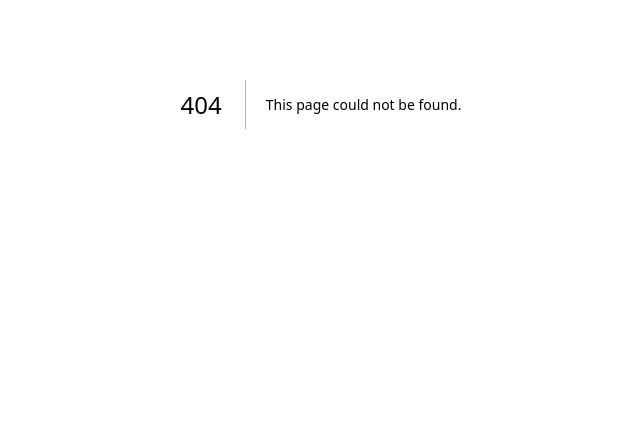
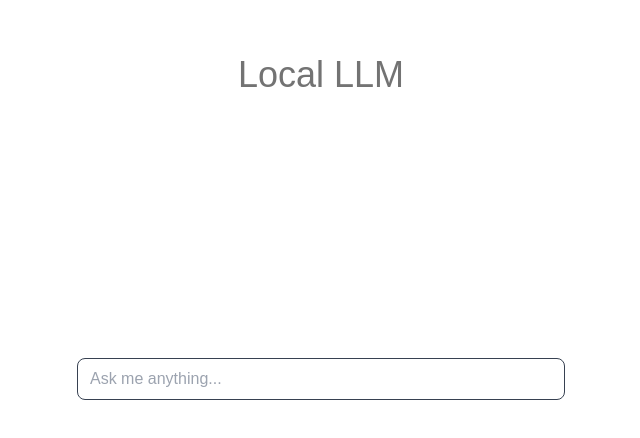
Before and after one commit to Zeddnyx/llm, a Next.js app: page /chat in a window 1280 px wide. Before the commit this address had no page. Shown: the part 296-734 px from the top of the page, without its empty margins (319-959 px from the left). Built offline with nearby package versions, Linux system fonts and the light colour scheme.

Commit message:
initial commit

```diff
--- /dev/null
+++ b/app/api/chat/route.ts
@@ -0,0 +1,14 @@
+import { createOllama } from "ollama-ai-provider";
+import { streamText } from "ai";
+
+const ollama = createOllama();
+
+export async function POST(req: Request) {
+  const { messages } = await req.json();
+
+  const result = await streamText({
+    model: ollama("gemma2:2b"),
+    prompt: messages,
+  });
+  return result.toDataStreamResponse();
+}
--- /dev/null
+++ b/app/chat/actions.ts
@@ -0,0 +1,27 @@
+"use server";
+import { ollama } from "ollama-ai-provider";
+import { streamText } from "ai";
+import { createStreamableValue } from "ai/rsc";
+
+export async function continueConversation(history: Message[]) {
+  const stream = createStreamableValue();
+  const model = ollama("llama3.2");
+
+  (async () => {
+    const { textStream } = await streamText({
+      model: model,
+      messages: history,
+    });
+
+    for await (const text of textStream) {
+      stream.update(text);
+    }
+
+    stream.done();
+  })().then(() => { });
+
+  return {
+    messages: history,
+    newMessage: stream.value,
+  };
+}
--- /dev/null
+++ b/app/chat/page.tsx
@@ -0,0 +1,10 @@
+import Home from "@/components/chat/home"
+
+ export default function Page() {
+
+  return (
+    <div>
+    <Home />
+    </div>
+  )
+}
--- /dev/null
+++ b/components/chat/home.tsx
@@ -0,0 +1,67 @@
+"use client";
+import { continueConversation } from "@/app/chat/actions";
+import { readStreamableValue } from "ai/rsc";
+import { useState } from "react";
+import Markdown from "react-markdown";
+
+export default function Home() {
+  const [conversation, setConversation] = useState<Message[]>([]);
+  const [input, setInput] = useState<string>("");
+
+  const handleSubmit = async (event: React.FormEvent<HTMLFormElement>) => {
+    event.preventDefault();
+    const { messages, newMessage } = await continueConversation([
+      ...conversation,
+      { role: "user", content: input },
+    ]);
+
+    let textContent = "";
+    setInput("");
+
+    for await (const delta of readStreamableValue(newMessage)) {
+      textContent = `${textContent}${delta}`;
+
+      setConversation([
+        ...messages,
+        { role: "assistant", content: textContent },
+      ]);
+    }
+  };
+
+  return (
+    <main className="flex min-h-screen flex-col items-center justify-start p-24">
+      {conversation?.length ? (
+        conversation.map((m, i) => {
+          return m.role === "user" ? (
+            <div key={i} className="w-full flex flex-col gap-2 items-end">
+              <div className="flex flex-col items-center px-4 py-2 max-w-[90%] bg-orange-700/50 rounded-lg text-neutral-200 whitespace-pre-wrap">
+                <Markdown>{m.content}</Markdown>
+              </div>
+            </div>
+          ) : (
+            <div key={i} className="w-full flex flex-col gap-2 items-start">
+              <span className="px-2">AI</span>
+              <div className="flex flex-col max-w-[90%] px-4 py-2 bg-indigo-700/50 rounded-lg text-neutral-200 whitespace-pre-wrap">
+                <Markdown>{m.content}</Markdown>
+              </div>
+            </div>
+          );
+        })
+      ) : (
+        <div className="text-center flex-1 flex items-center justify-center text-neutral-500 text-4xl">
+          <h1>Local LLM</h1>
+        </div>
+      )}
+      <div className="flex flex-col w-full max-w-lg rounded-lg bg-white/10">
+        <form onSubmit={handleSubmit} className="w-full px-3 py-2">
+          <input
+            className="w-full px-3 py-2 border border-gray-700 bg-transparent rounded-lg text-neutral-200"
+            value={input}
+            placeholder="Ask me anything..."
+            onChange={(e) => setInput(e.target.value)}
+          />
+        </form>
+      </div>
+    </main>
+  );
+}
--- /dev/null
+++ b/types/global.d.ts
@@ -0,0 +1,4 @@
+declare interface Message {
+  role: "user" | "assistant";
+  content: string;
+}
```
Also changed, not shown: package.json (+10 -4 lines).
